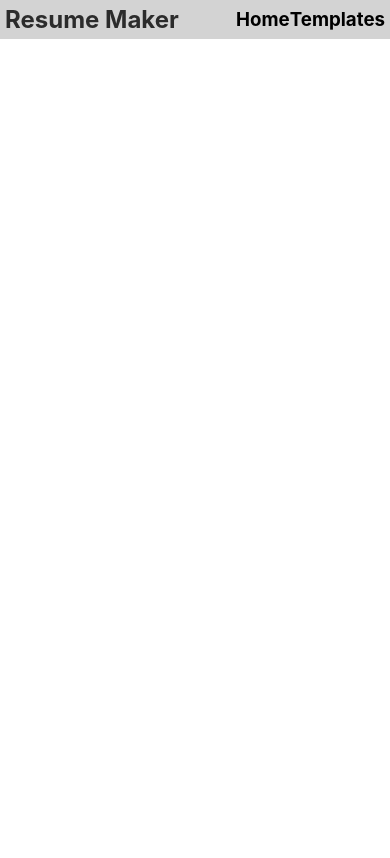
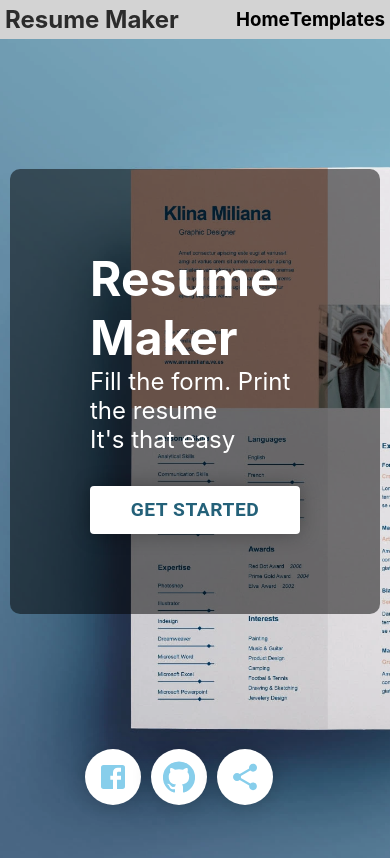
Before and after one commit to SBhattacharya45/resume-builder, a React (Create React App) app: page / in a window 390 px wide. Built offline with nearby package versions, Linux system fonts and the light colour scheme.

Commit message:
added landing page

```diff
--- a/src/App.js
+++ b/src/App.js
@@ -2,6 +2,7 @@ import React from 'react';
 import {Route, Switch , withRouter} from 'react-router-dom';
 import './App.css';
 import Header from './components/Header/Header';
+import Home from './containers/Home';
 
 function App() {
   return (
@@ -11,6 +12,9 @@ function App() {
         <Route path="/form" >
             <h1>This is through routing</h1>
         </Route>
+        <Route path="/">
+          <Home/>
+        </Route>
       </Switch>
 
     </div>
--- /dev/null
+++ b/src/components/LandingPage/LandingPage.css
@@ -0,0 +1,76 @@
+.landingPage{
+    background-image: url('../../assets/Resume_image.webp');
+    height: 97vh;
+    width: 100%;
+    background-position: center;
+    background-repeat: no-repeat;
+    background-size: cover;
+    object-fit: contain;
+    display: flex;
+    justify-content: space-between;
+    align-items: center;
+}
+
+.landingPage__controls{
+    color:white;
+    padding: 20px;
+    font-weight: 400;
+    display: flex;
+    justify-content: center;
+    flex-direction: column;
+    font-size: 1.5rem;
+
+}
+
+.landingPage__controls .MuiButton-root{
+    background-color: white;
+    margin-top: 2rem;
+    font-weight: bold;
+    display: flex;
+    align-items: center;
+    height: 3rem;
+    font-size: 1.2rem;
+    color: rgb(36, 97, 121);
+    box-shadow: 0px 0px 20px rgba(0, 0, 0, 0.315);
+}
+
+.landingPage__icons{
+    display: flex;
+    flex-direction: column;
+    margin-right: 2rem;
+}
+
+.landingPage__icons .MuiSvgIcon-root{
+
+    color: skyblue;
+    font-size: 2rem;
+}
+
+.landingPage__icons .MuiIconButton-root{
+    background-color: white!important;
+    margin: 5px !important ;
+    box-shadow: 0px 0px 20px rgba(0, 0, 0, 0.199);
+}
+
+@media only screen and (max-width: 600px){
+    .landingPage{
+        background-position: 30% 30%;
+        flex-direction: column;
+    }
+
+    .landingPage__controls{
+        margin-top: auto;
+        margin-bottom: auto;
+        background-color: rgba(0, 0, 0, 0.507);
+        padding: 5rem;
+        border-radius: 10px;
+        margin-left: 10px;
+        margin-right: 10px;
+    }
+
+    .landingPage__icons{
+        flex-direction: row;
+        padding-bottom: 3rem;
+    }
+
+}
--- /dev/null
+++ b/src/components/LandingPage/LandingPage.js
@@ -0,0 +1,39 @@
+import React from 'react';
+import GitHubIcon from '@material-ui/icons/GitHub';
+import ShareIcon from '@material-ui/icons/Share';
+import FacebookIcon from '@material-ui/icons/Facebook';
+
+import './LandingPage.css';
+import { IconButton, Button } from '@material-ui/core';
+
+
+const LandingPage = () => {
+    return(
+        <div className="landingPage">
+            <div className="landingPage__controls">
+                <h1>
+                    Resume Maker
+                </h1>
+                <p>
+                    Fill the form. Print the resume
+                </p>
+                <p>It's that easy</p>
+                <Button>GET STARTED</Button>
+
+            </div>
+            <div className="landingPage__icons">
+                <IconButton  >
+                    <FacebookIcon />
+                </IconButton>
+                <IconButton >
+                    <GitHubIcon />
+                </IconButton>
+                <IconButton >
+                    <ShareIcon />
+                </IconButton >
+            </div>
+        </div>
+    )
+}
+
+export default LandingPage;
--- /dev/null
+++ b/src/containers/Home.js
@@ -0,0 +1,17 @@
+import React, { Component } from 'react';
+import LandingPage from '../components/LandingPage/LandingPage';
+
+class Home extends Component {
+    render(){
+        return(
+            <>
+            <div className="home__landing">
+                <LandingPage/>
+            </div>
+
+            </>
+        )
+    }
+}
+
+export default Home;
```
Also changed, not shown: src/components/MaterialUiMenu/Menu.js (deleted, +0 -172 lines), src/assets/Resume_image.webp (added), src/containers/form.js (deleted).
